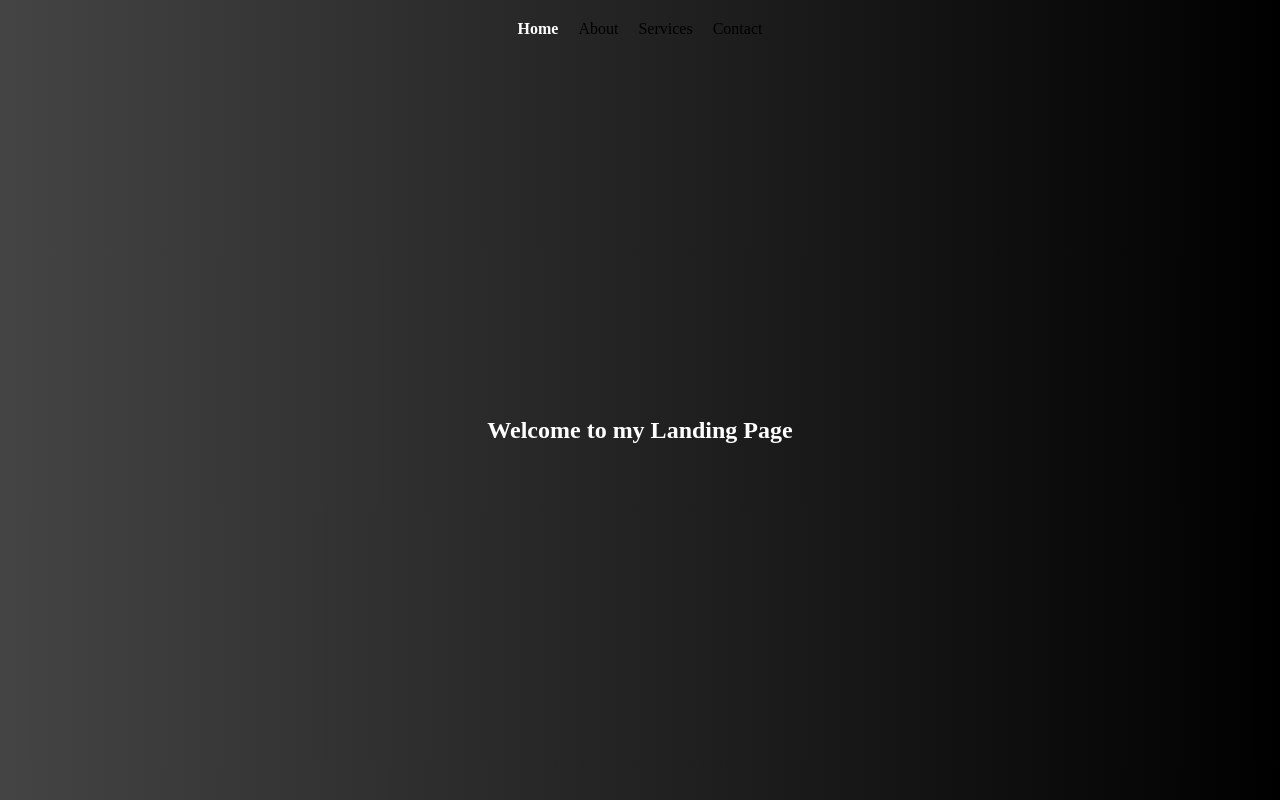
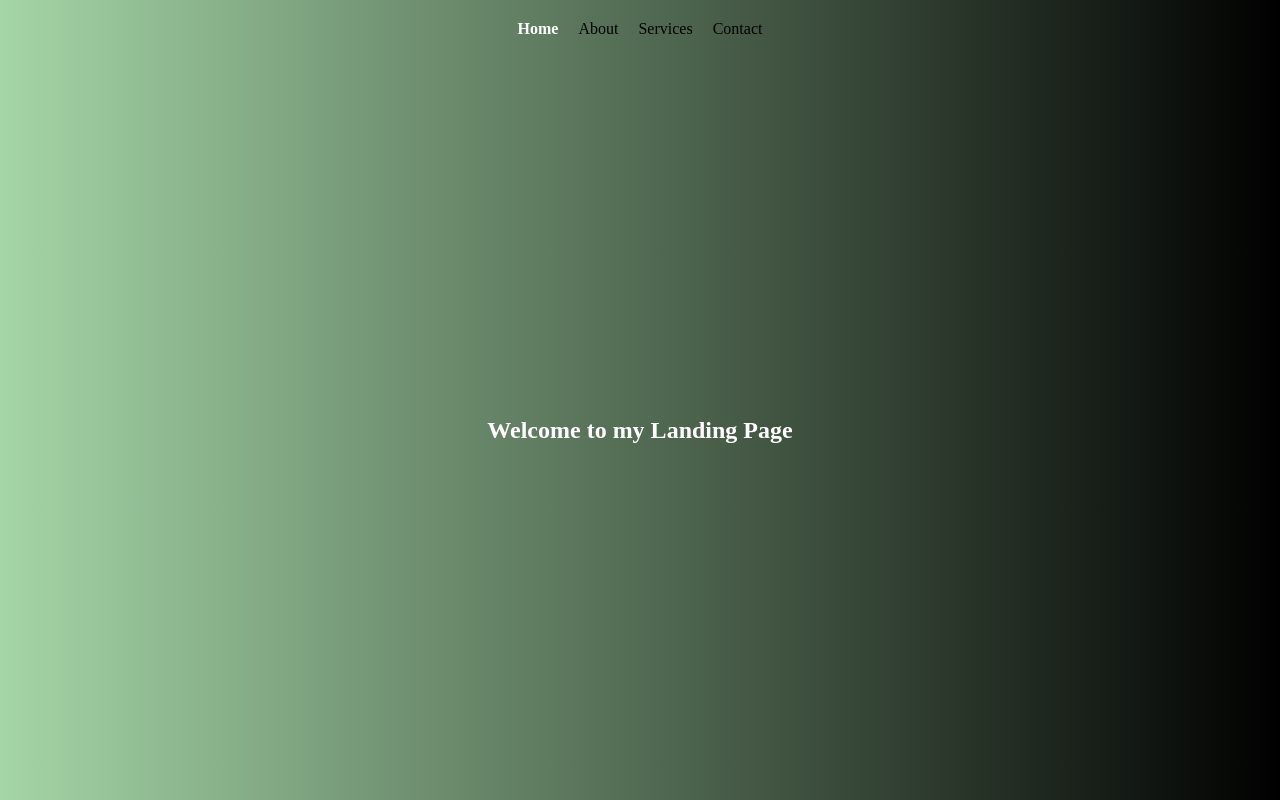
Before and after one commit to vaishnavighadge10/SCT_WD_1, a plain HTML site: page index.html in a window 1280 px wide. Drawn offline with Linux system fonts and the light colour scheme.

Commit message:
style.css

```diff
--- a/style.css
+++ b/style.css
@@ -33,7 +33,7 @@ transition: background-color 0.3s;
 }
 .hero{
 	height: 100vh;
-background: linear-gradient(to right, #444, #000);
+background: linear-gradient(to right, #a5d6a7, #000);
 display: flex;
 	flex-direction: column;
 	align-items: center;
```
